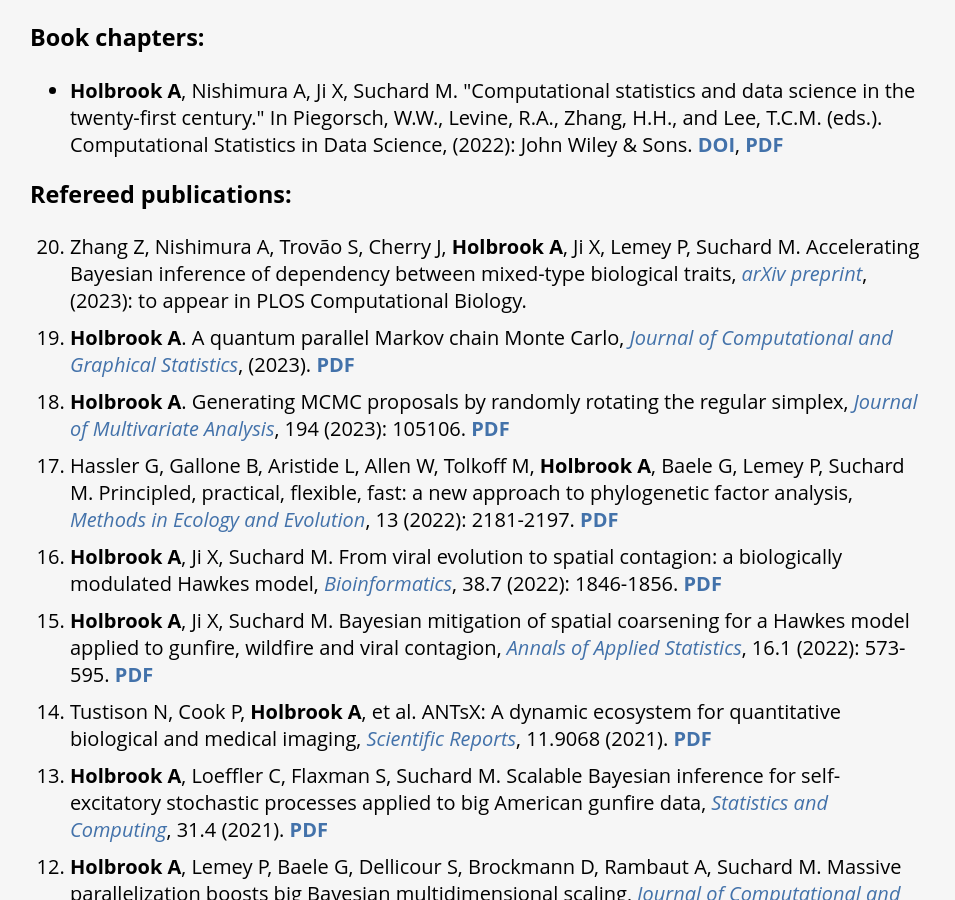
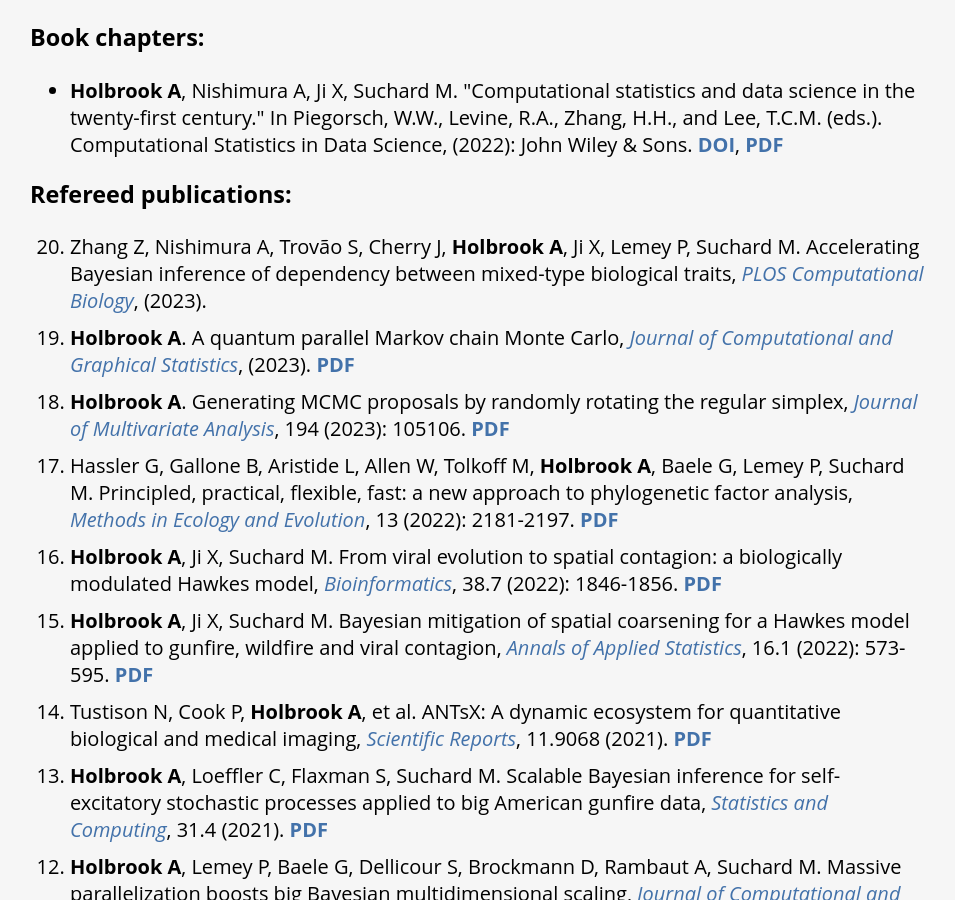
Before and after one commit to andrewjholbrook/andrewjholbrook.github.io, a Jekyll site: the page built from research.html, in a window 1280 px wide and 900 px high, scrolled down 864 px. Shown: the whole window, without its empty margins (162-1117 px from the left). Built offline with Jekyll 4.4.1, drawn with Linux system fonts in a browser that asks for light colours; a style sheet for code colours, icons or effects is not loaded.

Commit message:
Update research.html

```diff
--- a/research.html
+++ b/research.html
@@ -30,7 +30,7 @@ John Wiley & Sons. <b><a href="https://doi.org/10.1002/9781118445112.stat08324"
   <h3>Refereed publications:</h3>
 
   <ol id="pubs" reversed>
-        <li>Zhang Z, Nishimura A, Trovão S, Cherry J, <b>Holbrook A</b>, Ji X, Lemey P, Suchard M. Accelerating Bayesian inference of dependency between mixed-type biological traits, <i><a href="http://arxiv.org/abs/2201.07291" target="_blank">arXiv preprint</a></i>, (2023): to appear in PLOS Computational Biology.</li>
+        <li>Zhang Z, Nishimura A, Trovão S, Cherry J, <b>Holbrook A</b>, Ji X, Lemey P, Suchard M. Accelerating Bayesian inference of dependency between mixed-type biological traits, <i><a href="https://doi.org/10.1371/journal.pcbi.1011419" target="_blank">PLOS Computational Biology</a></i>, (2023).</li>
                         <li><b>Holbrook A</b>. A quantum parallel Markov chain Monte Carlo, <i><a href="https://doi.org/10.1080/10618600.2023.2195890" target="_blank">Journal of Computational and Graphical Statistics</a></i>, (2023). <a href="papers/qpmcmc.pdf" target="_blank"><b>PDF</b></a></li>
                 <li><b>Holbrook A</b>. Generating MCMC proposals by randomly rotating the regular simplex, <i><a href="https://doi.org/10.1016/j.jmva.2022.105106" target="_blank">Journal of Multivariate Analysis</a></i>, 194 (2023): 105106. <a href="papers/simpl.pdf" target="_blank"><b>PDF</b></a>  </li>
                 <li> Hassler G, Gallone B, Aristide L, Allen W, Tolkoff M, <b>Holbrook A</b>, Baele G, Lemey P, Suchard M. Principled, practical, flexible, fast: a new approach to phylogenetic factor analysis, <i><a href="https://doi.org/10.1111/2041-210X.13920" target="_blank">Methods in Ecology and Evolution</a></i>, 13 (2022): 2181-2197. <a href="papers/ppff.pdf" target="_blank"><b>PDF</b></a>
```
